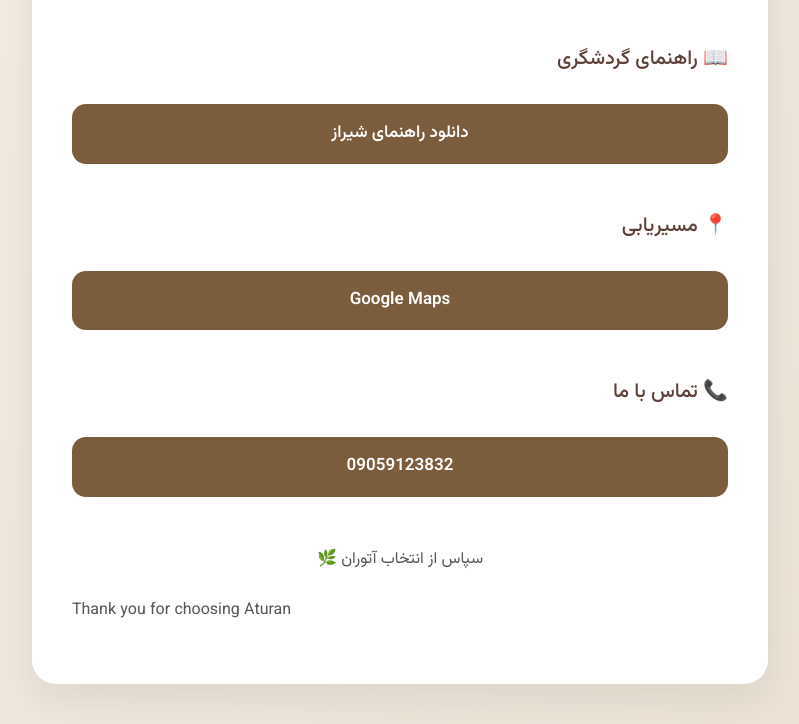
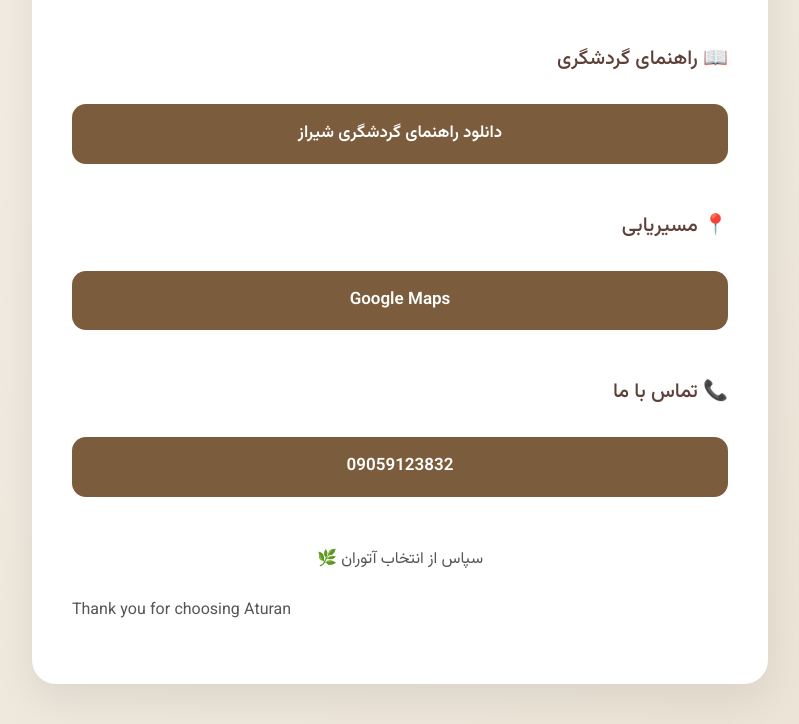
Before and after one commit to Bita-prsp/gust-page, a plain HTML site: page index.html in a window 1280 px wide. Shown: the part 1281-2005 px from the top of the page, without its empty margins (240-1039 px from the left). Drawn offline with nearby package versions, Linux system fonts and the light colour scheme.

Commit message:
Update index.html

```diff
--- a/index.html
+++ b/index.html
@@ -108,7 +108,7 @@ Located in the heart of Shiraz's historic district, Aturan Residence is within w
 
 <a class="btn" href="guide.pdf" target="_blank">
 
-دانلود راهنمای شیراز
+دانلود راهنمای گردشگری شیراز
 
 </a>
 
```
